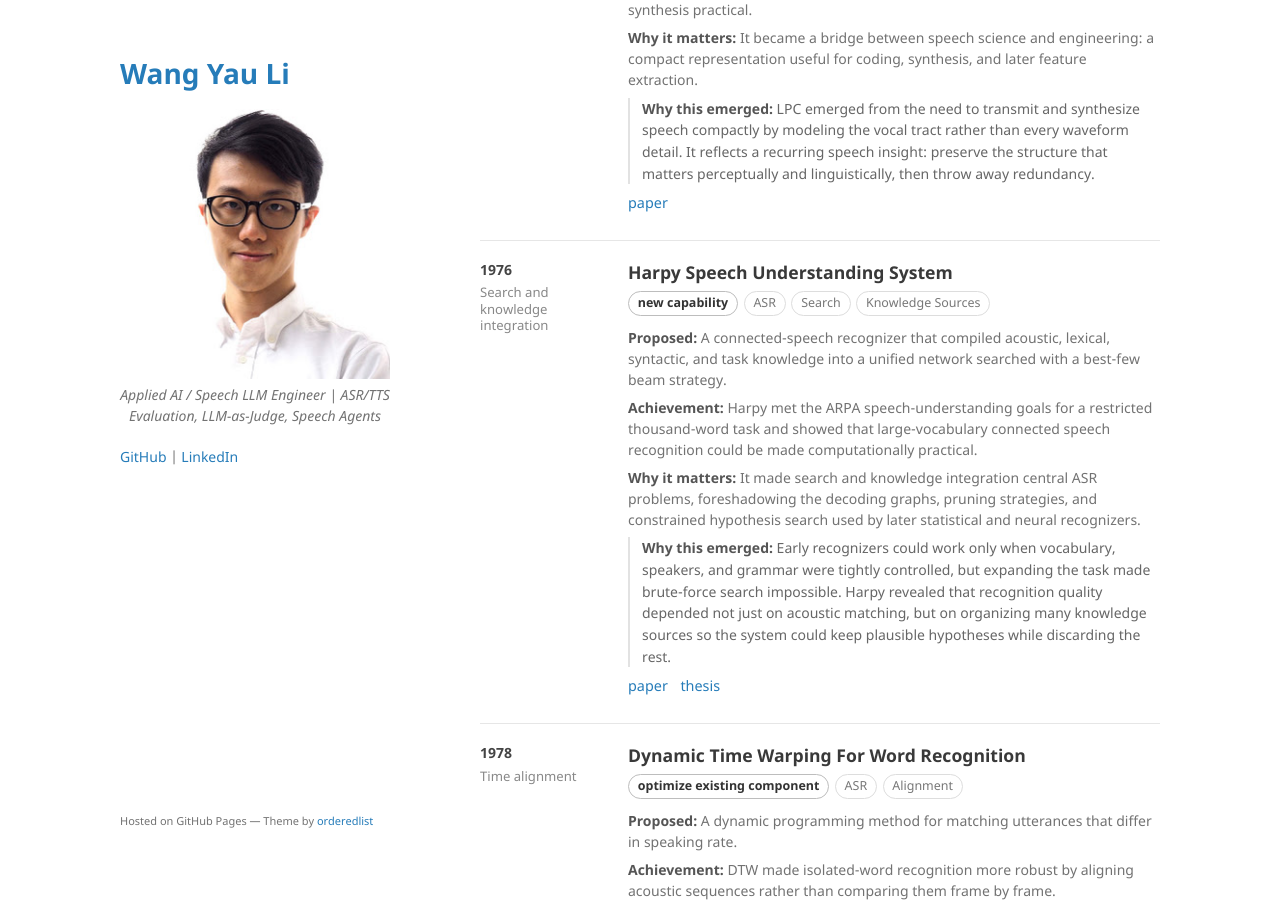
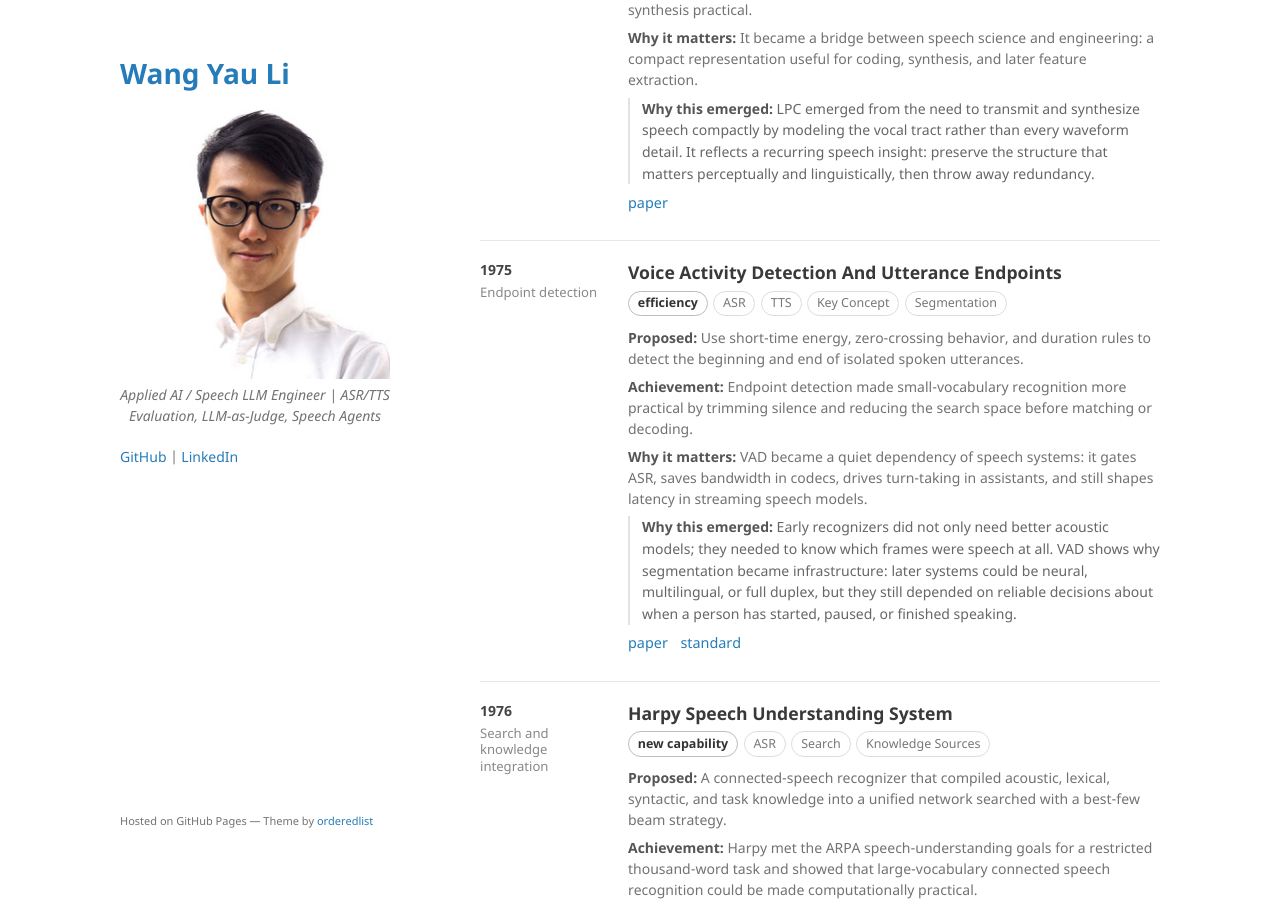
Before and after one commit to kennethli319/kennethli319.github.io, a Jekyll site: the page built from speech-timeline.md, in a window 1280 px wide and 900 px high, scrolled down 4867 px. Built offline with Jekyll 4.4.1, drawn with Linux system fonts in a browser that asks for light colours.

Commit message:
Add voice activity detection speech milestone

```diff
--- a/speech-timeline.md
+++ b/speech-timeline.md
@@ -336,6 +336,22 @@ title: Speech Timeline
 
 <section class="speech-row">
   <aside class="speech-year">
+    1975
+    <div class="speech-kicker">Endpoint detection</div>
+  </aside>
+  <div class="speech-body">
+    <h2>Voice Activity Detection And Utterance Endpoints</h2>
+    <div class="speech-meta"><span class="speech-impact">efficiency</span><span class="speech-tag">ASR</span><span class="speech-tag">TTS</span><span class="speech-tag">Key Concept</span><span class="speech-tag">Segmentation</span></div>
+    <p><strong>Proposed:</strong> Use short-time energy, zero-crossing behavior, and duration rules to detect the beginning and end of isolated spoken utterances.</p>
+    <p><strong>Achievement:</strong> Endpoint detection made small-vocabulary recognition more practical by trimming silence and reducing the search space before matching or decoding.</p>
+    <p><strong>Why it matters:</strong> VAD became a quiet dependency of speech systems: it gates ASR, saves bandwidth in codecs, drives turn-taking in assistants, and still shapes latency in streaming speech models.</p>
+    <p class="speech-reflection"><strong>Why this emerged:</strong> Early recognizers did not only need better acoustic models; they needed to know which frames were speech at all. VAD shows why segmentation became infrastructure: later systems could be neural, multilingual, or full duplex, but they still depended on reliable decisions about when a person has started, paused, or finished speaking.</p>
+    <p class="speech-source"><a href="https://web.ece.ucsb.edu/Faculty/Rabiner/ece259/Reprints/078_endpoint%20detection.pdf">paper</a> <a href="https://www.itu.int/rec/T-REC-G.729">standard</a></p>
+  </div>
+</section>
+
+<section class="speech-row">
+  <aside class="speech-year">
     1976
     <div class="speech-kicker">Search and knowledge integration</div>
   </aside>
```
